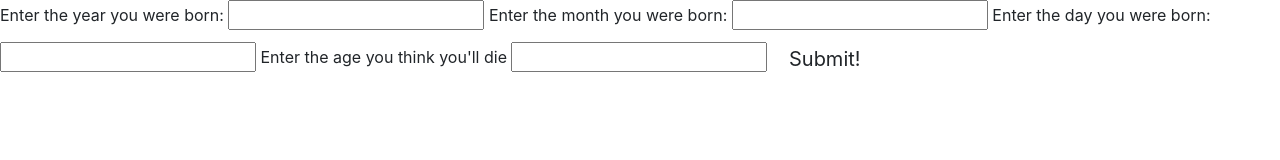
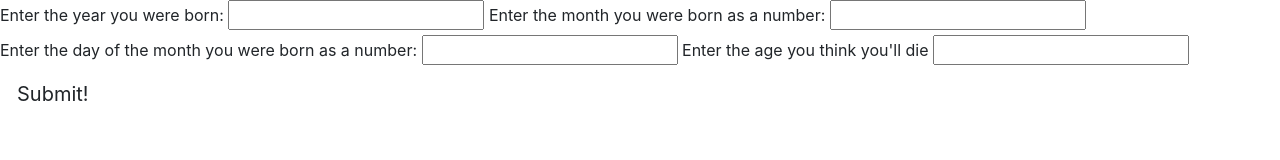
Before and after one commit to Zebrozkii/Galactic-Age-Calculator, a website built with webpack: page src/index.html in a window 1280 px wide. Built offline with nearby package versions, Linux system fonts and the light colour scheme.

Commit message:
fixed input spelling

```diff
--- a/src/index.html
+++ b/src/index.html
@@ -7,9 +7,9 @@
     <form id="galactic-age">
       <label for="year">Enter the year you were born:</label>
       <input id="year" type="number">
-      <label for="month">Enter the month you were born:</label>
+      <label for="month">Enter the month you were born as a number:</label>
       <input id="month" type="number">
-      <label for="day">Enter the day you were born:</label>
+      <label for="day">Enter the day of the month you were born as a number:</label>
       <input id="day" type="number">
       <label for="lifeExpectancy">Enter the age you think you'll die</label>
       <input id="lifeExpectancy" type="number">
```
